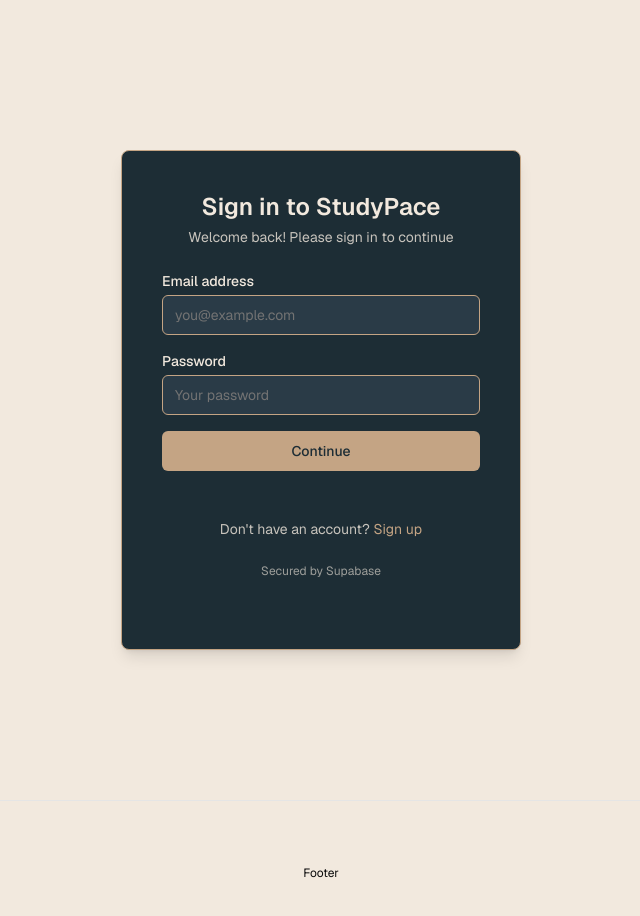
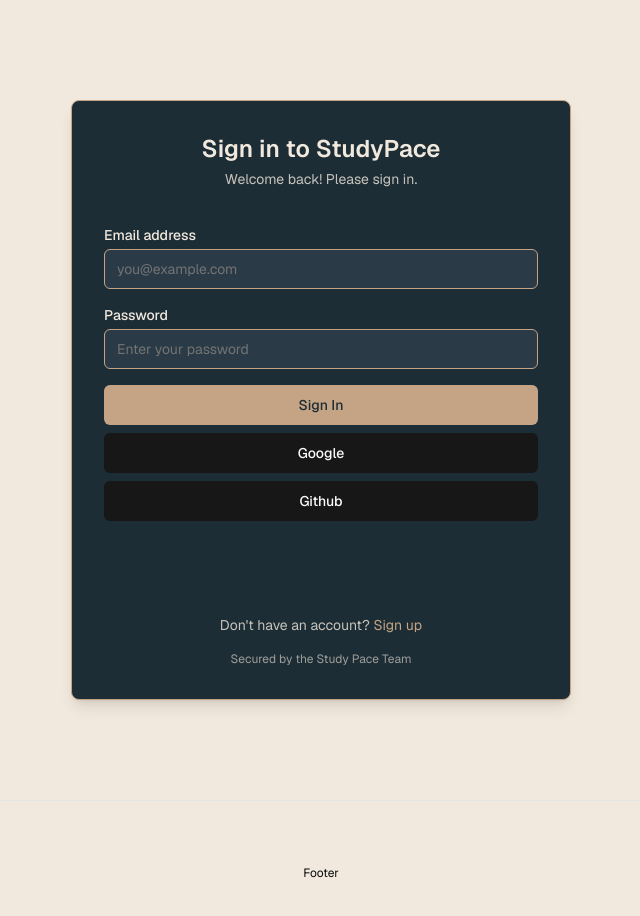
Before and after one commit to IbrahimD0/studypace1, a Next.js app: page /sign-in in a window 1280 px wide. Shown: the top 916 px of the page, without its empty margins (319-959 px from the left). Built offline with nearby package versions, Linux system fonts and the light colour scheme.

Commit message:
Refactor sign-in and sign-up pages to use AuthForm component

```diff
--- a/app/(auth-pages)/sign-in/page.tsx
+++ b/app/(auth-pages)/sign-in/page.tsx
@@ -1,87 +1,5 @@
-import { signInAction } from "@/app/actions";
-import { FormMessage, Message } from "@/components/form-message";
-import { SubmitButton } from "@/components/submit-button";
-import { Card } from "@/components/ui/card";
-import { Input } from "@/components/ui/input";
-import { Label } from "@/components/ui/label";
-import Link from "next/link";
+import { AuthForm } from "@/components/AuthForm";
 
-export default function SignIn({ searchParams }: { searchParams: Message }) {
-  if ("message" in searchParams) {
-    return (
-      <div className="w-full flex-1 flex items-center justify-center h-screen sm:max-w-md mx-auto p-4 text-[#f2e9de]">
-        <FormMessage message={searchParams} />
-      </div>
-    );
-  }
-
-  return (
-    <div className="min-h-screen flex items-center justify-center bg-[#f2e9de] p-4">
-      <Card className="w-[400px] min-h-[500px] p-10 bg-[#1d2d35] text-[#f2e9de] border-[#c4a484] shadow-lg">
-        <div className="space-y-6">
-          <div className="text-center">
-            <h1 className="text-2xl font-semibold">Sign in to StudyPace</h1>
-            <p className="text-sm text-[#f2e9de] opacity-80 mt-1">
-              Welcome back! Please sign in to continue
-            </p>
-          </div>
-
-          {/* From Below */}
-          <form className="space-y-4">
-            <div>
-              <Label htmlFor="email" className="block text-sm font-medium mb-1">
-                Email address
-              </Label>
-              <Input
-                id="email"
-                name="email"
-                type="email"
-                placeholder="you@example.com"
-                required
-                className="w-full bg-[#2a3b47] border-[#c4a484] text-[#f2e9de] placeholder-[#f2e9de] placeholder-opacity-50"
-              />
-            </div>
-            <div>
-              <Label
-                htmlFor="password"
-                className="block text-sm font-medium mb-1"
-              >
-                Password
-              </Label>
-              <Input
-                id="password"
-                name="password"
-                type="password"
-                placeholder="Your password"
-                required
-                className="w-full bg-[#2a3b47] border-[#c4a484] text-[#f2e9de] placeholder-[#f2e9de] placeholder-opacity-50"
-              />
-            </div>
-            <SubmitButton
-              pendingText="Signing In..."
-              formAction={signInAction}
-              className="w-full bg-[#c4a484] text-[#1d2d35] hover:bg-[#a18769] py-2 rounded-md transition-colors"
-            >
-              Continue
-            </SubmitButton>
-          </form>
-
-          <FormMessage message={searchParams} />
-
-          <div className="text-center text-sm">
-            <span className="text-[#f2e9de] opacity-80">
-              Don&apos;t have an account?{" "}
-            </span>
-            <Link href="/sign-up" className="text-[#c4a484] hover:underline">
-              Sign up
-            </Link>
-          </div>
-
-          <div className="text-center text-xs text-[#f2e9de] opacity-60">
-            Secured by Supabase
-          </div>
-        </div>
-      </Card>
-    </div>
-  );
+export default function SignIn() {
+  return <AuthForm type="Sign In" />;
 }
--- a/app/(auth-pages)/sign-up/page.tsx
+++ b/app/(auth-pages)/sign-up/page.tsx
@@ -1,94 +1,5 @@
-import { signUpAction } from "@/app/actions";
-import { FormMessage, Message } from "@/components/form-message";
-import { SubmitButton } from "@/components/submit-button";
-import { Card } from "@/components/ui/card";
-import { Input } from "@/components/ui/input";
-import { Label } from "@/components/ui/label";
-import Link from "next/link";
-// import { FaGoogle } from 'react-icons/fa';
+import { AuthForm } from "@/components/AuthForm";
 
-export default function SignUp({ searchParams }: { searchParams: Message }) {
-  if ("message" in searchParams) {
-    return (
-      <div className="w-full flex-1 flex items-center justify-center h-screen sm:max-w-md mx-auto p-4 text-white">
-
-        <FormMessage message={searchParams} />
-      </div>
-    );
-  }
-
-  return (
-    <div className="min-h-screen flex items-center justify-center bg-[#f2e9de] p-4">
-      <Card className="w-[400px] p-8 bg-[#1d2d35] text-[#f2e9de] border-[#c4a484] shadow-lg">
-        <div className="space-y-6">
-          <div className="text-center">
-            <h1 className="text-2xl font-semibold">Sign up for StudyPace</h1>
-            <p className="text-sm text-[#f2e9de] opacity-80 mt-1">
-              Create an account to get started
-            </p>
-          </div>
-
-          {/* <button className="w-full flex items-center justify-center gap-2 bg-white text-gray-800 py-2 px-4 rounded-md hover:bg-gray-100 transition-colors">
-            <FaGoogle className="text-blue-500" />
-            <span>Sign up with Google</span>
-          </button> */}
-
-          {/* <div className="relative">
-            <div className="absolute inset-0 flex items-center">
-              <div className="w-full border-t border-[#c4a484]"></div>
-            </div>
-            <div className="relative flex justify-center text-sm">
-              <span className="px-2 bg-[#1d2d35] text-[#f2e9de] opacity-80">or</span>
-            </div>
-          </div> */}
-
-          <form className="space-y-4">
-            <div>
-              <Label htmlFor="email" className="block text-sm font-medium mb-1">Email address</Label>
-              <Input
-                id="email"
-                name="email"
-                type="email"
-                placeholder="you@example.com"
-                required
-                className="w-full bg-[#2a3b47] border-[#c4a484] text-[#f2e9de] placeholder-[#f2e9de] placeholder-opacity-50"
-              />
-            </div>
-            <div>
-              <Label htmlFor="password" className="block text-sm font-medium mb-1">Password</Label>
-              <Input
-                id="password"
-                name="password"
-                type="password"
-                placeholder="Create a password"
-                required
-                minLength={6}
-                className="w-full bg-[#2a3b47] border-[#c4a484] text-[#f2e9de] placeholder-[#f2e9de] placeholder-opacity-50"
-              />
-            </div>
-            <SubmitButton
-              pendingText="Signing Up..."
-              formAction={signUpAction}
-              className="w-full bg-[#c4a484] text-[#1d2d35] hover:bg-[#a18769] py-2 rounded-md transition-colors"
-            >
-              Sign Up
-            </SubmitButton>
-          </form>
-
-          <FormMessage message={searchParams} />
-          <div className="text-center text-sm">
-            <span className="text-[#f2e9de] opacity-80">Already have an account? </span>
-            <Link href="/sign-in" className="text-[#c4a484] hover:underline">
-              Sign in
-            </Link>
-          </div>
-
-
-          <div className="text-center text-xs text-[#f2e9de] opacity-60">
-            Secured by Supabase
-          </div>
-        </div>
-      </Card>
-    </div>
-  );
+export default function SignUp() {
+  return <AuthForm type="Sign Up" />;
 }
```
